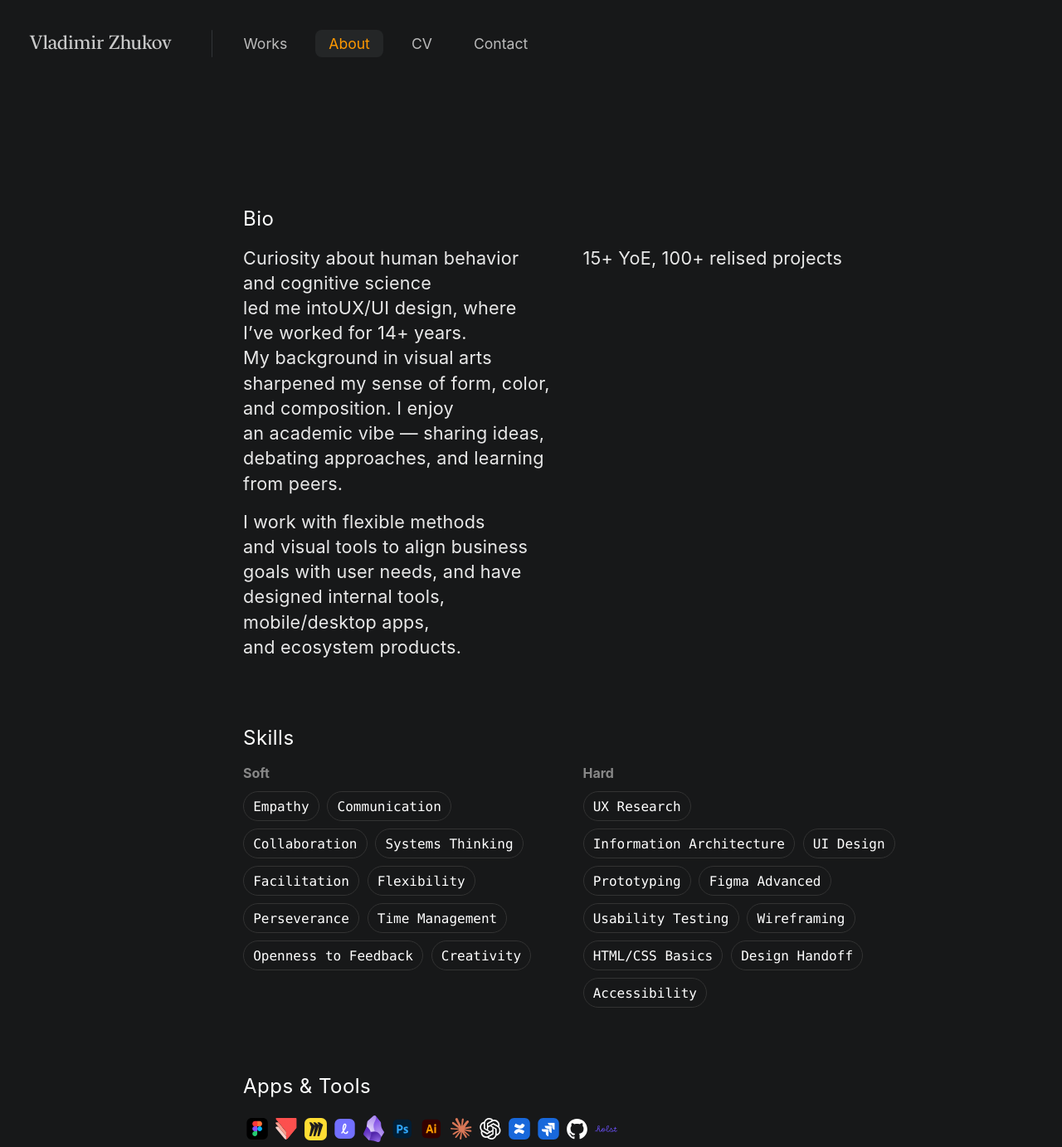
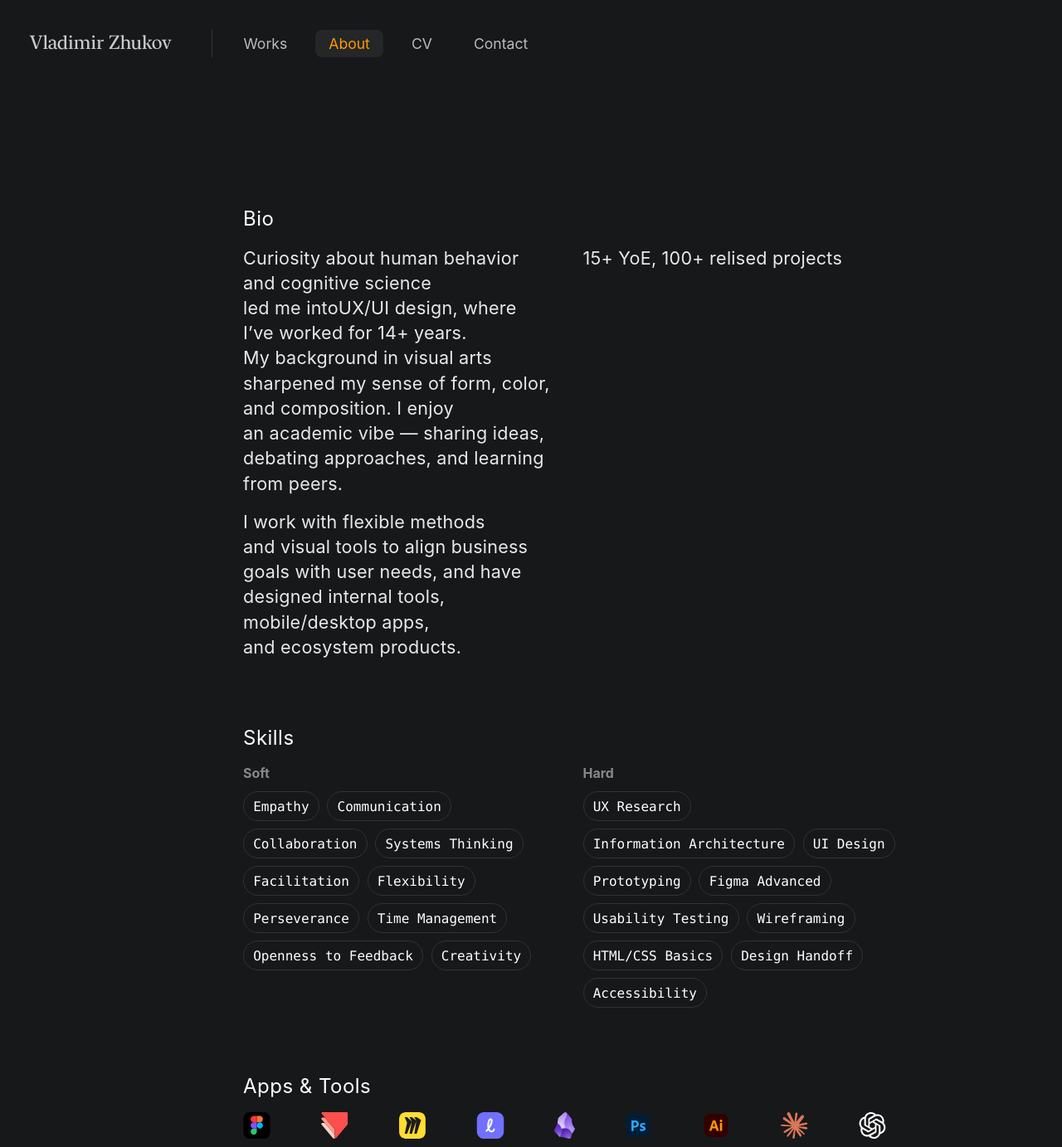
Before and after one commit to uxiscool/experience, a Jekyll site: the page built from about.md, in a window 1280 px wide. Shown: the top 1383 px of the page at 83% size. Built offline with Jekyll 4.4.1, drawn with Linux system fonts in a browser that asks for light colours.

Commit message:
Add files via upload

```diff
--- a/css/main.css
+++ b/css/main.css
@@ -569,18 +569,19 @@ section {
 }
 /* ===== Apps & Tools (плотная сетка, без подложек и ховеров) ===== */
 .tools-grid {
-  display: grid;
-  grid-auto-flow: column;
-  grid-auto-columns: 35px; /* фиксированная ширина ячейки */
-  justify-content: start;  /* выравнивание влево */
-  gap: 0;                  /* между ячейками нет «воздуха», ровно 60px шаг */
+  display: flex;            /* чтобы элементы были шириной по содержимому */
+  flex-wrap: wrap;          /* перенос на новую строку */
+  column-gap: 60px;         /* фиксированный горизонтальный зазор */
+  row-gap: 12px;            /* вертикальный зазор между рядами */
+  align-items: center;      /* выравнивание по центру по высоте */
+  justify-content: flex-start;
 }
 
 .tool {
   display: flex;
   align-items: center;
   justify-content: center;
-  padding: 4px;                 /* равный зазор, немного меньше */
+  padding: 0px;                 /* равный зазор, немного меньше */
   background: transparent;      /* без подложки */
   border: 0;
   border-radius: 0;             /* фона нет — скругление не нужно */
@@ -622,7 +623,7 @@ section {
 }
 
 /* мобилка — ещё плотнее */
-@media (max-width: 600px) {
+@media (max-width: 900px) {
    .tools-grid {
     grid-auto-columns: 50px;
   }
```
